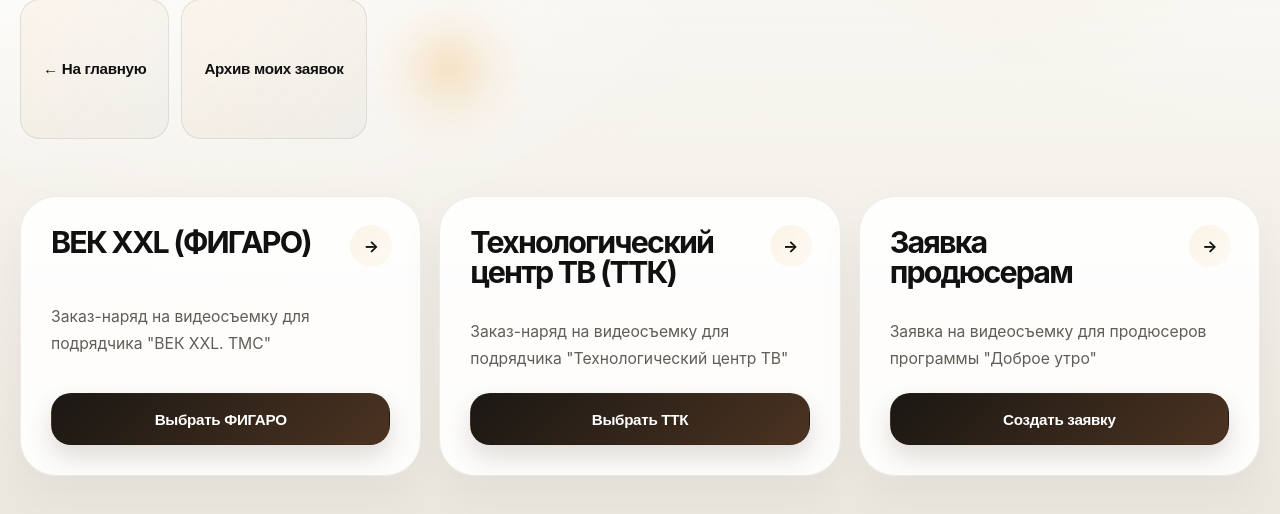
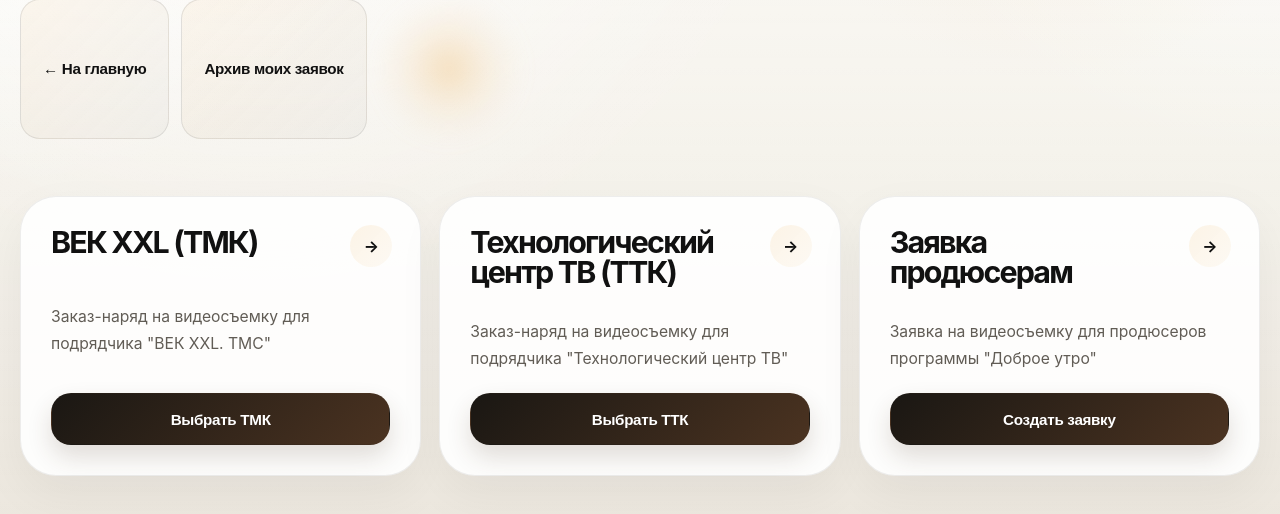
Before and after one commit to volkonskiy93-cyber/shooting-requests-system, a Flask app: template templates/forms.html in a window 1280 px wide. Shown: the part 264-778 px from the top of the page. Run offline with Flask 3, Linux system fonts and the light colour scheme; the template is opened without the code that fills it, so the values that code supplies are empty.

Commit message:
Add Figaro photo camera option and rename user-facing label to ТМК.
Add the new additional equipment item with a 0-2 selector, preserve it in Excel exports, and update visible Figaro naming on the request screen, email subject, and exported filenames.

Made-with: Cursor

```diff
--- a/app.py
+++ b/app.py
@@ -664,7 +664,7 @@ def create_application():
                 excel_filename = _build_excel_filename(data)
                 email_result = send_email_with_attachment(
                     _email_recipient_for_contractor(data.get('contractor')),
-                    f"Заявка {'ФИГАРО' if data.get('contractor') == 'figaro' else 'ТТК'}: {data.get('storyTitle', '')}",
+                    f"Заявка {'ТМК' if data.get('contractor') == 'figaro' else 'ТТК'}: {data.get('storyTitle', '')}",
                     excel_file,
                     excel_filename,
                     sender_display_email=user.email,
@@ -995,7 +995,7 @@ def _filename_date_part(value) -> str:
 
 def _build_excel_filename(form_data: dict) -> str:
     contractor = form_data.get('contractor')
-    contractor_part = 'ТТК' if contractor == 'ttk' else 'Фигаро'
+    contractor_part = 'ТТК' if contractor == 'ttk' else 'ТМК'
     surname_part = _extract_correspondent_surname(form_data.get('correspondent', ''))
     date_part = _filename_date_part(form_data.get('shootingDate') or form_data.get('applicationDate'))
 
--- a/static/forms.js
+++ b/static/forms.js
@@ -735,7 +735,7 @@ function exportToDOC(contractorType) {
   // Minimal DOC export (no embedded <script> to avoid artifacts)
   const now = new Date().toLocaleString('ru-RU');
   const titleMap = {
-    figaro: 'ВЕК XXL (ФИГАРО)',
+    figaro: 'ВЕК XXL (ТМК)',
     ttk: 'Технологический центр ТВ (ТТК)',
     producer: 'Заявка продюсерам',
   };
@@ -826,7 +826,7 @@ async function exportToExcel(contractorType) {
       equipment: collectEquipment('shooting-request-form-ttk'),
     };
   } else {
-    alert('Excel доступен только для ФИГАРО и ТТК');
+    alert('Excel доступен только для ТМК и ТТК');
     return;
   }
 
--- a/templates/_forms_vercel_body.html
+++ b/templates/_forms_vercel_body.html
@@ -12,9 +12,9 @@
 
             <div class="contractor-select">
                 <div class="contractor-card figaro" onclick="selectContractor('figaro')">
-                    <h2>ВЕК XXL (ФИГАРО)</h2>
+                    <h2>ВЕК XXL (ТМК)</h2>
                     <p>Заказ-наряд на видеосъемку для подрядчика "ВЕК XXL. TMC"</p>
-                    <button class="select-btn btn-figaro">Выбрать ФИГАРО</button>
+                    <button class="select-btn btn-figaro">Выбрать ТМК</button>
                 </div>
 
                 <div class="contractor-card ttk" onclick="selectContractor('ttk')">
@@ -31,10 +31,10 @@
             </div>
         </div>
 
-        <!-- Форма ФИГАРО -->
+        <!-- Форма ТМК -->
         <div id="formFigaro" class="form-container figaro">
             <div class="form-header figaro">
-                <h1>Заявка на видеосъемку - ВЕК XXL (ФИГАРО)</h1>
+                <h1>Заявка на видеосъемку - ВЕК XXL (ТМК)</h1>
                 <button class="back-btn" onclick="goBack()">← Назад к выбору</button>
             </div>
 
@@ -305,6 +305,17 @@
                                     <option value="3">3</option>
                                     <option value="4">4</option>
                                     <option value="5">5</option>
+                                </select>
+                            </td>
+                        </tr>
+                        <tr>
+                            <td></td>
+                            <td>Фотоаппарат.</td>
+                            <td>
+                                <select class="small-input">
+                                    <option value="0">0</option>
+                                    <option value="1">1</option>
+                                    <option value="2">2</option>
                                 </select>
                             </td>
                         </tr>
```
Also changed, not shown: utils/excel_generator.py (+23 -1 lines).
